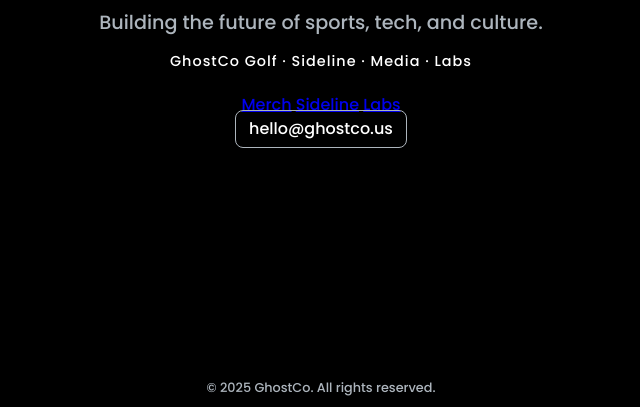
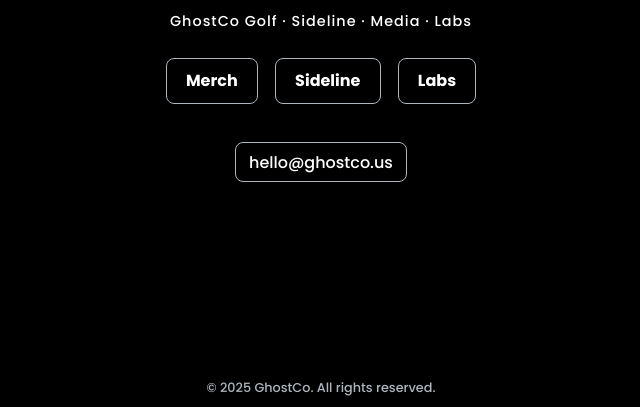
Before and after one commit to GhostCoUS/ghostco-site, a plain HTML site: page index.html in a window 1280 px wide. Shown: the part 393-800 px from the top of the page, without its empty margins (319-959 px from the left). Drawn offline with Linux system fonts and the light colour scheme.

Commit message:
Update style.css

```diff
--- a/style.css
+++ b/style.css
@@ -51,7 +51,29 @@ body {
   margin-bottom: 1.2rem;
 }
 
+.nav-buttons {
+  margin: 1.2rem 0 2rem;
+}
+
+.btn {
+  display: inline-block;
+  margin: 0.4rem;
+  padding: 0.6rem 1.2rem;
+  border-radius: 8px;
+  font-weight: 600;
+  text-decoration: none;
+  color: var(--white);
+  border: 1px solid var(--gray);
+  transition: all 0.2s ease-in-out;
+}
+
+.btn:hover {
+  background: var(--orange);
+  border-color: var(--orange);
+}
+
 .email {
+  display: inline-block;
   color: var(--white);
   text-decoration: none;
   border: 1px solid var(--gray);
```
